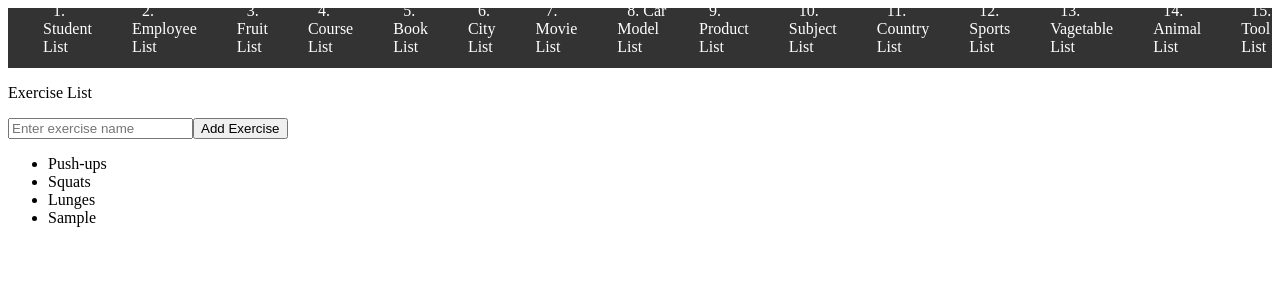
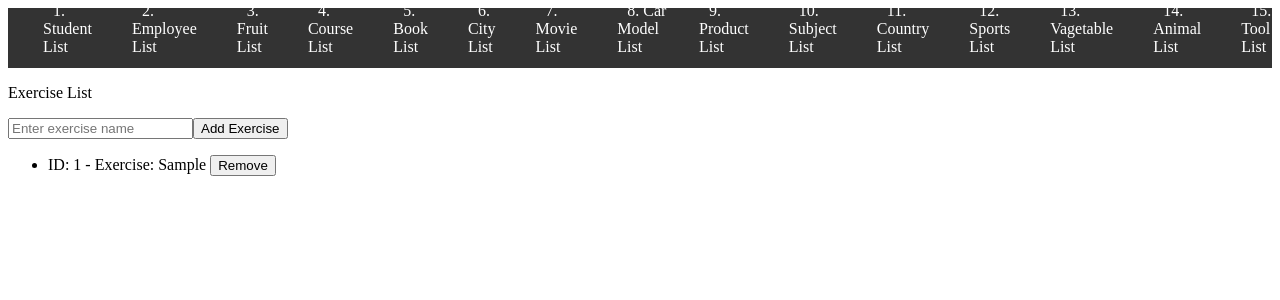
Before and after one commit to kaysie0919/AngularDataStructure, an Angular app: page /exelist in a window 1280 px wide. Both pictures are taken after typing "Sample" into the empty fields and a click on the button "Add Exercise". Shown: the top 300 px of the page. Built offline with nearby package versions, Linux system fonts and the light colour scheme.

Commit message:
Add exerciselist service

```diff
--- a/src/app/components/exerciselist/exerciselist.component.html
+++ b/src/app/components/exerciselist/exerciselist.component.html
@@ -1,8 +1,10 @@
 <p>Exercise List</p>
 <input type="text" [(ngModel)]="exercise" placeholder="Enter exercise name">
-
 <button (click)="addExercise()">Add Exercise</button>
 
 <ul>
-  <li *ngFor="let exercise of exerciseList">{{ exercise }}</li>
+  <li *ngFor="let exercise of exerciseList">
+    ID: {{ exercise.id }} - Exercise: {{ exercise.name }}
+    <button (click)="removeExercise(exercise.id)">Remove</button>
+  </li>
 </ul>
--- a/src/app/components/exerciselist/exerciselist.component.ts
+++ b/src/app/components/exerciselist/exerciselist.component.ts
@@ -1,19 +1,36 @@
 import { Component } from '@angular/core';
+import { ExerciselistService } from '../services/exerciselist.service';
+import { Exercise } from '../interface/exerciselist';
 
 @Component({
   selector: 'app-exerciselist',
   templateUrl: './exerciselist.component.html',
-  styleUrl: './exerciselist.component.css'
+  styleUrls: ['./exerciselist.component.css']
 })
 export class ExerciselistComponent {
   exercise: string = '';
-  exerciseList: string[] = ['Push-ups', 'Squats', 'Lunges'];
+  exerciseList: Exercise[] = [];
+  nextId: number = 1;
+
+  constructor(private exerciseService: ExerciselistService) {
+    this.exerciseList = this.exerciseService.getExerciseList();
+  }
 
   addExercise() {
     if (this.exercise.trim()) {
-      this.exerciseList.push(this.exercise.trim());
+      const newExercise: Exercise = { id: this.nextId++, name: this.exercise.trim() };
+      this.exerciseService.addExercise(newExercise);
+      this.updateExerciseList();
       this.exercise = '';
     }
   }
 
+  removeExercise(id: number) {
+    this.exerciseService.removeExercise(id);
+    this.updateExerciseList();
+  }
+
+  private updateExerciseList() {
+    this.exerciseList = this.exerciseService.getExerciseList();
+  }
 }
--- /dev/null
+++ b/src/app/components/interface/exerciselist.ts
@@ -0,0 +1,4 @@
+export interface Exercise {
+    id: number;
+    name: string;
+  }
--- /dev/null
+++ b/src/app/components/services/exerciselist.service.ts
@@ -0,0 +1,21 @@
+import { Injectable } from '@angular/core';
+import { Exercise } from '../interface/exerciselist';
+
+@Injectable({
+  providedIn: 'root'
+})
+export class ExerciselistService {
+  private exerciseList: Exercise[] = [];
+
+  getExerciseList(): Exercise[] {
+    return this.exerciseList;
+  }
+
+  addExercise(exercise: Exercise): void {
+    this.exerciseList.push(exercise);
+  }
+
+  removeExercise(id: number): void {
+    this.exerciseList = this.exerciseList.filter(exercise => exercise.id !== id);
+  }
+}
```
Also changed, not shown: 1 other file (tests, documents, lock files or other folders).
